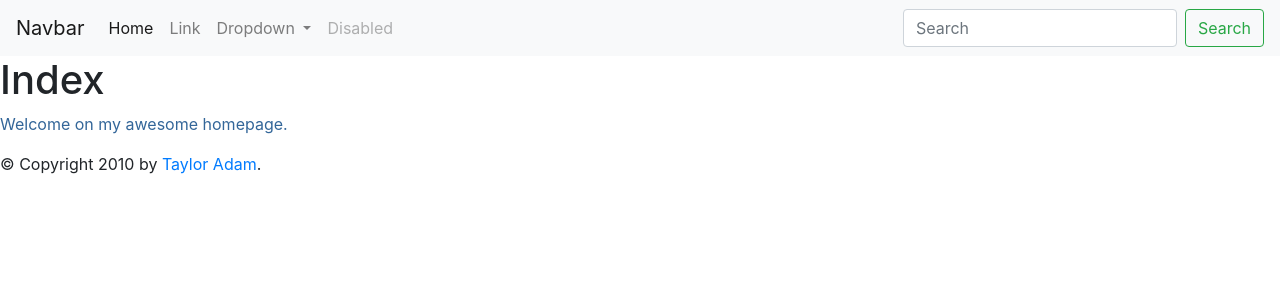
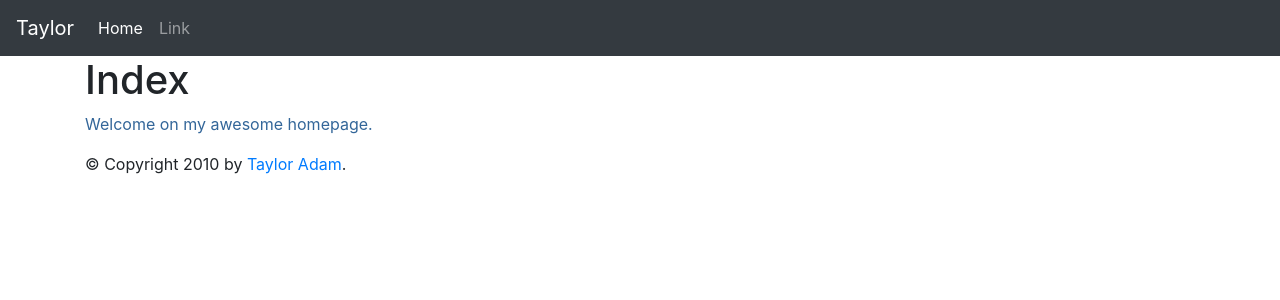
Before and after one commit to TaylorAdamCA/COSC419, a Flask app: page / in a window 1280 px wide. Shown: the top 300 px of the page. Run offline with Flask 2, Linux system fonts and the light colour scheme; some libraries are stand-ins or nearby versions.

Commit message:
Added custom.css in /bootstrap + added a sticky footer

```diff
--- a/templates/master.html
+++ b/templates/master.html
@@ -10,16 +10,12 @@
 <!-- Bootstrap CSS -->
 <link rel="stylesheet" href="../bootstrap/dist/css/bootstrap.min.css"
 integrity="" crossorigin="anonymous">
-
-    <!-- Bootstrap JS -->
-    <script src="https://code.jquery.com/jquery-3.2.1.slim.min.js" integrity="" crossorigin="anonymous"></script>
-<script src="https://cdnjs.cloudflare.com/ajax/libs/popper.js/1.12.9/umd/popper.min.js" integrity="sha384-ApNbgh9B+Y1QKtv3Rn7W3mgPxhU9K/ScQsAP7hUibX39j7fakFPskvXusvfa0b4Q" crossorigin="anonymous"></script>
-<script src="../bootstrap/dist/js/bootstrap.min.js" integrity="" crossorigin="anonymous"></script>
+<link rel="stylesheet" href="../bootstrap/dist/css/custom.css">
 <title>{% block title %}{% endblock %} - Taylor's Page</title>
 {% endblock %}
 </head>
-<nav class="navbar navbar-expand-lg navbar-light bg-light">
-    <a class="navbar-brand" href="#">Navbar</a>
+<nav class="navbar navbar-expand-lg navbar-dark bg-dark">
+	<a class="navbar-brand" href="#">Taylor</a>
 	<button class="navbar-toggler" type="button" data-toggle="collapse" data-target="#navbarSupportedContent"
 		aria-controls="navbarSupportedContent" aria- expanded="false" aria-label="Toggle navigation">
 		<span class="navbar-toggler-icon"></span>
@@ -32,34 +28,21 @@
 			<li class="nav-item">
 			<a class="nav-link" href="#">Link</a>
 			</li>
-            <li class="nav-item dropdown">
-                <a class="nav-link dropdown-toggle" href="#" id="navbarDropdown" role="button" data-toggle="dropdown"
-                   aria-haspopup="true" aria-expanded="false">
-                    Dropdown
-                </a>
-                <div class="dropdown-menu" aria-labelledby="navbarDropdown">
-                    <a class="dropdown-item" href="#">Action</a>
-                    <a class="dropdown-item" href="#">Another action</a>
-                    <div class="dropdown-divider"></div>
-                    <a class="dropdown-item" href="#">Something else here</a>
-                </div>
-            </li>
-            <li class="nav-item">
-                <a class="nav-link disabled" href="#">Disabled</a>
-            </li>
 		</ul>
-        <form class="form-inline my-2 my-lg-0">
-            <input class="form-control mr-sm-2" type="search" placeholder="Search" aria-label="Search">
-            <button class="btn btn-outline-success my-2 my-sm-0" type="submit">Search</button>
-        </form>
 	</div>
 </nav>
 <body>
-<div id="content">{% block content %}{% endblock %}</div>
-<div id="footer">
+<div class="container" id="content">{% block content %}{% endblock %}</div>
+<footer class="footer">
+<div class="container" id="footer">
 	{% block footer %}
 	&copy; Copyright 2010 by <a href="#">Taylor Adam</a>.
 	{% endblock %}
 </div>
+</footer>
+<!-- Bootstrap JS -->
+<script src="https://code.jquery.com/jquery-3.2.1.slim.min.js" integrity="" crossorigin="anonymous"></script>
+<script src="https://cdnjs.cloudflare.com/ajax/libs/popper.js/1.12.9/umd/popper.min.js" integrity="sha384-ApNbgh9B+Y1QKtv3Rn7W3mgPxhU9K/ScQsAP7hUibX39j7fakFPskvXusvfa0b4Q" crossorigin="anonymous"></script>
+<script src="../bootstrap/dist/js/bootstrap.min.js" integrity="" crossorigin="anonymous"></script>
 </body>
 </html>
```
Lines whose indentation alone changed are shown as unchanged.
